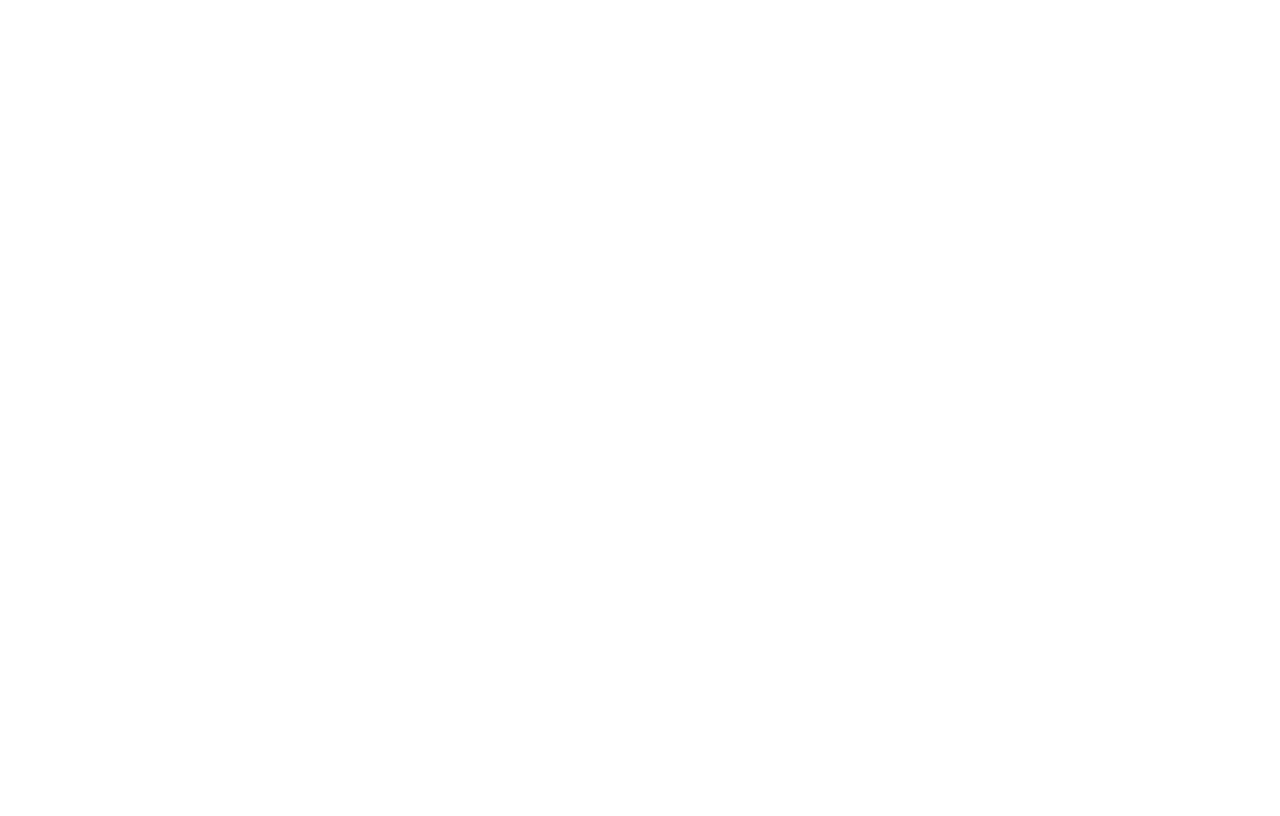
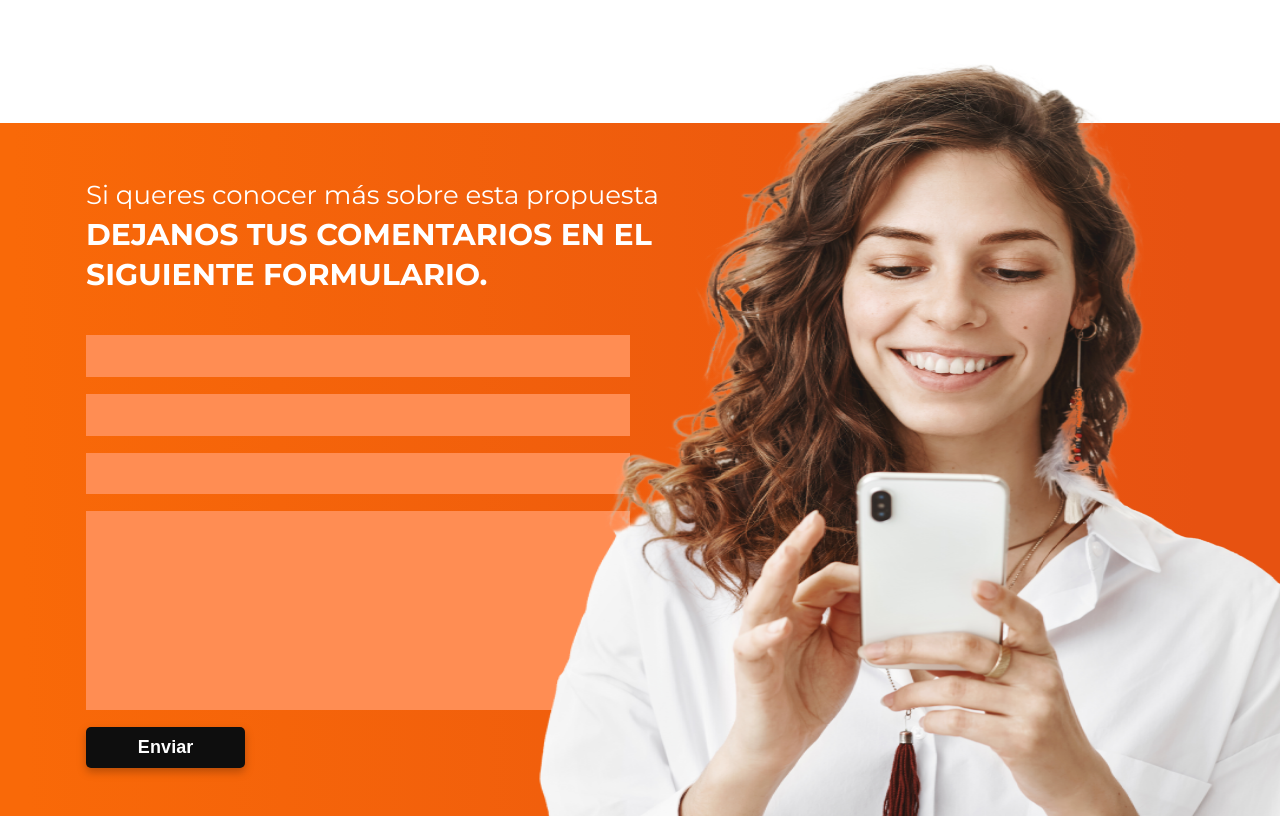
Before and after one commit to marcobaiad/metro-cubico, a Next.js app: page / in a window 1280 px wide. Shown: the part 5022-5838 px from the top of the page. Before the commit the page ends 5076 px from the top, so only its background shows below. Built offline with nearby package versions, Linux system fonts and the light colour scheme.

Commit message:
form-section

```diff
--- /dev/null
+++ b/components/FormSection/FormSection.module.css
@@ -0,0 +1,64 @@
+.form-section-wrapper {
+  background: linear-gradient(88.71deg, #f96908 2.08%, #e75211 92.91%);
+  height: 693px;
+  max-width: 1440px;
+  padding: 26px 0px 40px 86px;
+  margin-top: 69px;
+  color: white;
+  position: relative;
+}
+
+.form-text {
+  font-weight: 400;
+  font-size: 26px;
+  line-height: 40px;
+  margin-bottom: 0;
+}
+
+.form-title {
+  font-weight: 700;
+  font-size: 30px;
+  line-height: 40px;
+  text-transform: uppercase;
+  margin-top: 0;
+}
+
+.form-section-wrapper form {
+  display: flex;
+  flex-direction: column;
+}
+
+.form-section-wrapper form * {
+  background: #ff8d53;
+  outline: none;
+  border: 0;
+  margin-bottom: 17px;
+  width: 543.93px;
+}
+
+.form-input-text {
+  height: 41.71px;
+}
+
+.form-section-wrapper form button {
+  width: 159.31px;
+  height: 40.24px;
+  filter: drop-shadow(0px 4px 4px rgba(0, 0, 0, 0.25));
+  background-color: #0e0e0e;
+  font-weight: 700;
+  font-size: 18px;
+  line-height: 32px;
+  text-align: center;
+  letter-spacing: 0.1px;
+  color: #ffffff;
+  border-radius: 5px;
+}
+
+.form-img-wrapper {
+  position: absolute;
+  height: 821px;
+  width: 1230px;
+  bottom: 0;
+  right: 0;
+  margin-top: -200px;
+}
--- /dev/null
+++ b/components/FormSection/index.js
@@ -0,0 +1,29 @@
+import Image from "next/image"
+import styles from "./FormSection.module.css"
+import formWomen from "../../public/form-women.png"
+
+const FormSection = () => {
+  return (
+    <section className={styles["form-section-wrapper"]}>
+      <div>
+        <p className={styles["form-text"]}>
+          Si queres conocer más sobre esta propuesta
+        </p>
+        <h4 className={styles["form-title"]}>
+          dejanos tus comentarios en el <br /> siguiente formulario.
+        </h4>
+        <form>
+          <input className={styles["form-input-text"]} type="text" />
+          <input className={styles["form-input-text"]} type="text" />
+          <input className={styles["form-input-text"]} type="text" />
+          <textarea rows="13"></textarea>
+          <button type="submit">Enviar</button>
+        </form>
+      </div>
+      <div className={styles["form-img-wrapper"]}>
+        <Image src={formWomen} alt="Contactanos" layout="fill" />
+      </div>
+    </section>
+  )
+}
+export default FormSection
--- a/pages/index.js
+++ b/pages/index.js
@@ -1,5 +1,6 @@
 import Head from "next/head"
 import BannerSection from "../components/BannerSection"
+import FormSection from "../components/FormSection"
 import FirstSection from "../components/Header/FirstSection"
 import MenuComponent from "../components/Header/MenuComponent"
 import OurProjects from "../components/OurProjects"
@@ -22,6 +23,7 @@
       <StepsSection />
       <BannerSection />
       <OurProjects />
+      <FormSection />
     </>
   )
 }
```
Also changed, not shown: public/form-women.png (added).
